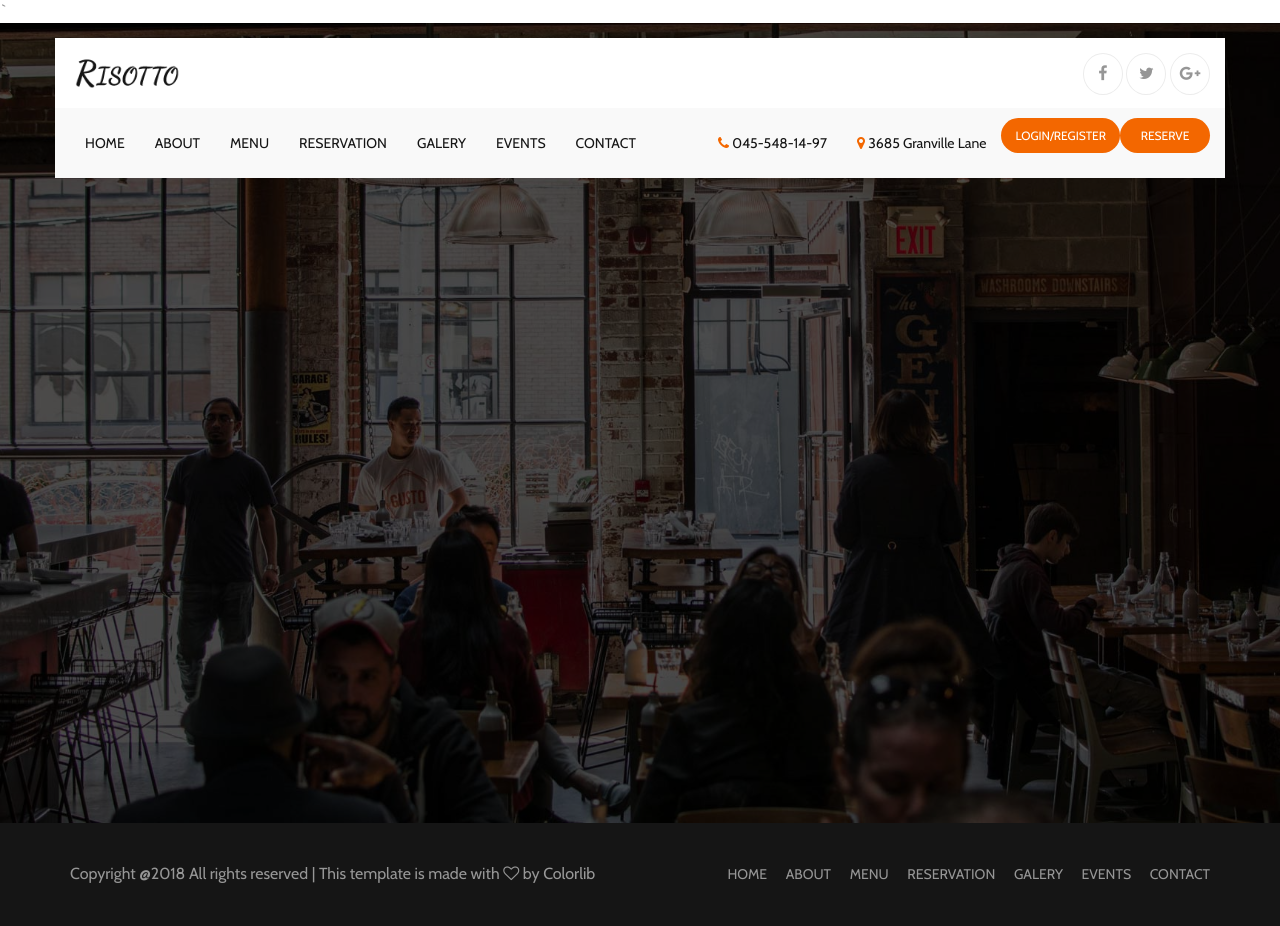
After one commit to Preetham7765/restaurantWebsite, a PHP site: page /profile.html in a window 1280 px wide. The commit adds this page. Run offline with PHP 8.4, Linux system fonts and the light colour scheme; some libraries are stand-ins or nearby versions.

```diff
--- a/css/style.css
+++ b/css/style.css
@@ -104,6 +104,16 @@ ul,ol{
 	margin: 15px 0px 30px;
 }
 
+.checkout {
+	height: 100%;
+	padding-top:80px;
+	padding-bottom:80px;
+    /* Center and scale the image nicely */
+    background-position: center;
+    background-repeat: no-repeat;
+    background-size: cover;
+}
+
 .text-center .title:after {
 	margin: 15px auto 30px;
 }
@@ -173,6 +183,18 @@ textarea.input {
 	padding: 10px;
 	border-radius: 20px;
 }
+
+.checkout-submit {
+	height:150px;
+	width:300px;
+	align-content:center;
+	border:1px solid red;
+}
+
+.checkout-submit:hover {
+    box-shadow: 0 0 2px 1px rgba(0, 140, 186, 0.5);
+}
+
 
 /*------------------------------------*\
 	Navigation
--- a/js/login.js
+++ b/js/login.js
@@ -5,7 +5,7 @@ $(document).ready(function(){
 		$("#login-register").html("My Profile");
 		$("#login-register").removeAttr("data-toggle");
 		$("#login-register").click(function() {
-			window.location = "order.html";
+			window.location = "profile.html";
 		});
 	}
 	else
@@ -34,7 +34,7 @@ $(document).ready(function(){
 					localStorage.setItem('user_id', response.user_id);
 					$("#login-register").removeAttr("data-toggle");
 					$("#login-register").click(function() {
-						window.location = "order.html";
+						window.location = "profile.html";
 					});
 					window.location = "index.html";
 				}
--- /dev/null
+++ b/profile.html
@@ -0,0 +1,250 @@
+<!DOCTYPE html>
+<html lang="en">
+	<head>
+		<meta charset="utf-8">
+		<meta http-equiv="X-UA-Compatible" content="IE=edge">
+		<meta name="viewport" content="width=device-width, initial-scale=1">
+		 <!-- The above 3 meta tags *must* come first in the head; any other head content must come *after* these tags -->
+
+		<title>Restaurant HTML Template</title>
+
+		<!-- Google font -->
+		<link href="https://fonts.googleapis.com/css?family=Quicksand:400,700%7CCabin:400%7CDancing+Script" rel="stylesheet">
+
+`
+
+		<link rel="stylesheet" href="https://cdnjs.cloudflare.com/ajax/libs/normalize/5.0.0/normalize.min.css">
+
+		<link rel='stylesheet prefetch' href='https://maxcdn.bootstrapcdn.com/font-awesome/4.3.0/css/font-awesome.min.css'>
+
+		<!-- Bootstrap -->
+		<link type="text/css" rel="stylesheet" href="css/bootstrap.min.css"/>
+
+		<!-- Owl Carousel -->
+		<link type="text/css" rel="stylesheet" href="css/owl.carousel.css" />
+		<link type="text/css" rel="stylesheet" href="css/owl.theme.default.css" />
+
+		<!-- Font Awesome Icon -->
+		<link rel="stylesheet" href="css/font-awesome.min.css">
+
+		<!-- Custom stlylesheet -->
+		<link type="text/css" rel="stylesheet" href="css/style.css"/>
+
+		<!-- HTML5 shim and Respond.js for IE8 support of HTML5 elements and media queries -->
+		<!-- WARNING: Respond.js doesn't work if you view the page via file:// -->
+		<!--[if lt IE 9]>
+		  <script src="https://oss.maxcdn.com/html5shiv/3.7.3/html5shiv.min.js"></script>
+		  <script src="https://oss.maxcdn.com/respond/1.4.2/respond.min.js"></script>
+		<![endif]-->
+
+    </head>
+	<body>
+
+		<!-- Header -->
+		<header id="header">
+
+			<!-- Top nav -->
+			<div id="top-nav">
+				<div class="container">
+
+				<!-- logo -->
+				<div class="logo">
+					<a href="index.html"><img src="./img/logo.png" alt="logo"></a>
+				</div>
+				<!-- logo -->
+
+				<!-- Mobile toggle -->
+				<button class="navbar-toggle">
+					<span></span>
+				</button>
+				<!-- Mobile toggle -->
+
+				<!-- social links -->
+				<ul class="social-nav">
+					<li><a href="#"><i class="fa fa-facebook"></i></a></li>
+					<li><a href="#"><i class="fa fa-twitter"></i></a></li>
+					<li><a href="#"><i class="fa fa-google-plus"></i></a></li>
+				</ul>
+				<!-- /social links -->
+
+				</div>
+			</div>
+			<!-- /Top nav -->
+
+			<!-- Bottom nav -->
+			<div id="bottom-nav">
+				<div class="container">
+				<nav id="nav">
+
+					<!-- nav -->
+					<ul class="main-nav nav navbar-nav">
+						<li><a href="index.html#home">Home</a></li>
+						<li><a href="index.html#about">About</a></li>
+						<li><a href="index.html#menu">Menu</a></li>
+						<li><a href="index.html#registration">Reservation</a></li>
+						<li><a href="index.html#gallery">Galery</a></li>
+						<li><a href="index.html#events">Events</a></li>
+						<li><a href="index.html#contact">Contact</a></li>
+					</ul>
+					<!-- /nav -->
+
+					<!-- button nav -->
+
+
+					<button class= " cta-nav main-button btn btn-sm">Reserve</button>
+					<button class= " cta-nav main-button btn btn-sm"
+						data-toggle = "modal" data-target = "#login-modal" id="login-register">
+						Login/Register
+					</button>
+
+					<!-- button nav -->
+
+					<!-- contact nav -->
+					<ul class="contact-nav nav navbar-nav">
+						<li><a href="#"><i class="fa fa-phone"></i> 045-548-14-97</a></li>
+						<li><a href="#"><i class="fa fa-map-marker"></i> 3685 Granville Lane</a></li>
+					</ul>
+					<!-- contact nav -->
+
+				</nav>
+				</div>
+			</div>
+			<!-- /Bottom nav -->
+
+
+		</header>
+		<!-- /Header -->
+
+		<div id = "login-modal" class="modal fade login-register-form" role="dialog">
+				<div class="modal-dialog modal-dialog-centered">
+					<div class="modal-content">
+						<div class="modal-header">
+							<button type="button" class="close" data-dismiss="modal">
+								x
+							</button>
+							<ul class="nav nav-tabs">
+								<li class="active"><a data-toggle="tab" href="#login-form"> Login <span class="glyphicon glyphicon-user"></span></a></li>
+								<li><a data-toggle="tab" href="#registration-form"> Register <span class="glyphicon glyphicon-pencil"></span></a></li>
+							</ul>
+						</div>
+						<div class="modal-body">
+							<div class="tab-content">
+								<div id="login-form" class="tab-pane fade in active">
+										<div id="wrong-credentials"></div>
+										<div class="form-group">
+											<label for="email">Email:</label>
+											<input type="email" class="form-control" id="email" placeholder="Enter email" name="email">
+										</div>
+										<div class="form-group">
+											<label for="pwd">Password:</label>
+											<input type="password" class="form-control" id="pwd" placeholder="Enter password" name="pwd">
+										</div>
+										<div class="checkbox">
+											<label><input type="checkbox" name="remember"> Remember me</label>
+										</div>
+										<button class="btn btn-default main-button" id="login-submit">Login</button>
+								</div>
+								<div id="registration-form" class="tab-pane fade">
+										<div class="form-group">
+											<label for="name">Your Name:</label>
+											<input type="text" class="form-control" id="name" placeholder="Enter your name" name="name">
+										</div>
+										<div class="form-group">
+											<label for="newemail">Email:</label>
+											<input type="email" class="form-control" id="newemail" placeholder="Enter new email" name="newemail">
+										</div>
+										<div class="form-group">
+											<label for="newpwd">Password:</label>
+											<input type="password" class="form-control" id="newpwd" placeholder="New password" name="newpwd">
+										</div>
+										<button class="btn btn-default main-button" id="registration-submit">Register</button>
+								</div>
+
+							</div>
+						</div>
+					</div>
+				</div>
+			</div>
+
+		<!-- Home -->
+		<div id="home" class="banner-area">
+
+			<!-- Backgound Image -->
+			<div class="bg-image bg-parallax overlay" style="background-image:url(./img/background02.jpg)"></div>
+			<!-- /Backgound Image -->
+
+			<div class="home-wrapper">
+
+				<div class="col-md-10 col-md-offset-1 text-center">
+					<div class="home-content">
+					</div>
+				</div>
+
+			</div>
+
+		</div>
+		<!-- /Home -->
+
+
+		<!-- Footer -->
+		<footer id="footer">
+
+			<!-- container -->
+			<div class="container">
+
+				<!-- row -->
+				<div class="row">
+
+					<!-- copyright -->
+					<div class="col-md-6">
+						<!-- Link back to Colorlib can't be removed. Template is licensed under CC BY 3.0. -->
+						<span class="copyright">Copyright @2018 All rights reserved | This template is made with <i class="fa fa-heart-o" aria-hidden="true"></i> by <a href="https://colorlib.com" target="_blank">Colorlib</a></span>
+						<!-- Link back to Colorlib can't be removed. Template is licensed under CC BY 3.0. -->
+					</div>
+					<!-- /copyright -->
+
+					<!-- footer nav -->
+					<div class="col-md-6">
+						<nav class="footer-nav">
+							<a href="#">Home</a>
+							<a href="#">About</a>
+							<a href="#">Menu</a>
+							<a href="#">Reservation</a>
+							<a href="#">Galery</a>
+							<a href="#">Events</a>
+							<a href="#">Contact</a>
+						</nav>
+					</div>
+					<!-- /footer nav -->
+
+				</div>
+				<!-- /row -->
+
+			</div>
+			<!-- /container -->
+
+		</footer>
+		<!-- /Footer -->
+
+		<!-- Preloader -->
+		<div id="preloader">
+			<div class="preloader">
+				<span></span>
+				<span></span>
+				<span></span>
+			</div>
+		</div>
+		<!-- /Preloader -->
+
+		<!-- jQuery Plugins -->
+		<script type="text/javascript" src="js/jquery.min.js"></script>
+    	<script type="text/javascript" src="js/index.js"></script>
+		<script type="text/javascript" src="js/bootstrap.min.js"></script>
+		<script type="text/javascript" src="js/owl.carousel.min.js"></script>
+		<script src="https://maps.googleapis.com/maps/api/js?v=3.exp&sensor=false"></script>
+		<script type="text/javascript" src="js/google-map.js"></script>
+		<script type="text/javascript" src="js/main.js"></script>
+    	<script type="text/javascript" src="js/login.js"></script>
+
+	</body>
+</html>
```
Also changed, not shown: checkout.html (added, +232 -0 lines), css/order-style.css (+31 -1 lines), js/check-summary.js (added, +22 -0 lines), img/paypal-express-checkout-logo.png (added).
